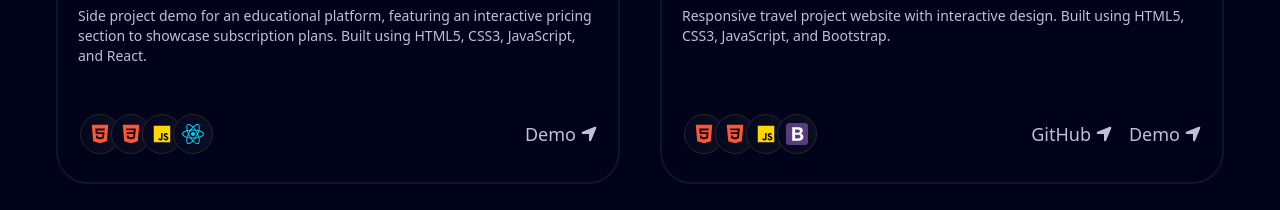
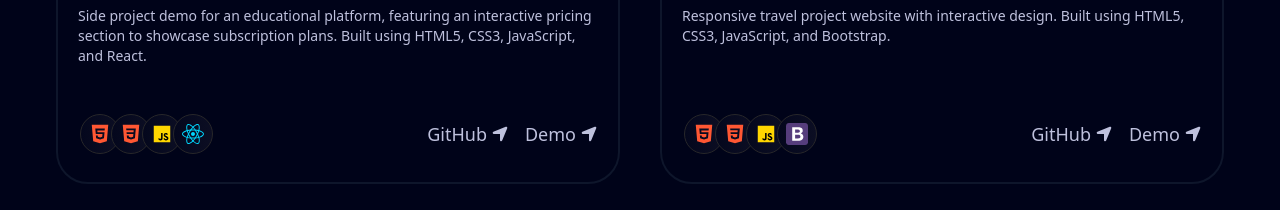
Before and after one commit to Yasin3015/Yasin-Marei-s-Portfolio, a Next.js app: page / in a window 1280 px wide. Shown: the part 4240-4450 px from the top of the page. Built offline with nearby package versions, Linux system fonts and the light colour scheme.

Commit message:
Add Projects sourceCodes Links

```diff
--- a/data/index.tsx
+++ b/data/index.tsx
@@ -71,6 +71,7 @@
   img: "/e-learning.png",
   iconsList: ["/html.svg", "/css.svg", "/js.svg", "/react.svg"],
   link: "https://e-learning-test.netlify.app/",
+  sourceCode: "https://github.com/Yasin3015/e-learning"
 },
   {
     id: 3,
```
